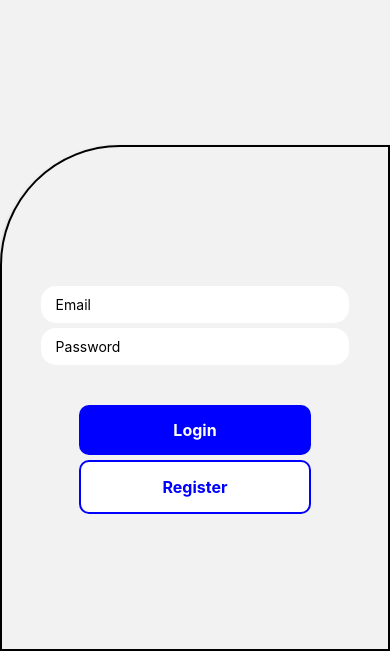
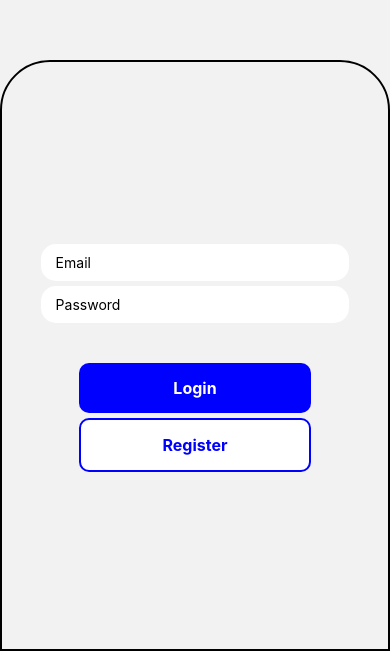
Before and after one commit to jvchiu131/worshify, a React Native app: screen /Login in a window 390 px wide. Shown: the part 193-844 px from the top of the page. Built offline with nearby package versions, Linux system fonts and the light colour scheme.

Commit message:
made small changes to the root container' radius, height and shii

```diff
--- a/screens/components/LoginScreen.js
+++ b/screens/components/LoginScreen.js
@@ -57,22 +57,18 @@ const styles = StyleSheet.create({
         justifyContent: 'center',
         alignItems: 'center',
         position: 'relative',
-
     },
     container: {
         width: '100%',
         borderWidth: 2,
-        borderTopLeftRadius: 120,
+        borderTopLeftRadius: 50,
+        borderTopRightRadius: 50,
         justifyContent: 'center',
         alignItems: 'center',
-        height: '60%',
+        height: '70%',
         position: 'absolute',
-        top: screenHeight / 2.5,
-        shadowColor: '#000',
-        shadowOffset: { width: 0, height: 2 },
-        shadowOpacity: 0.25,
-        shadowRadius: 3.84,
-        elevation: 5,
+        bottom: '0%',
+
     },
     inputContainer: {
         width: '80%'
```
